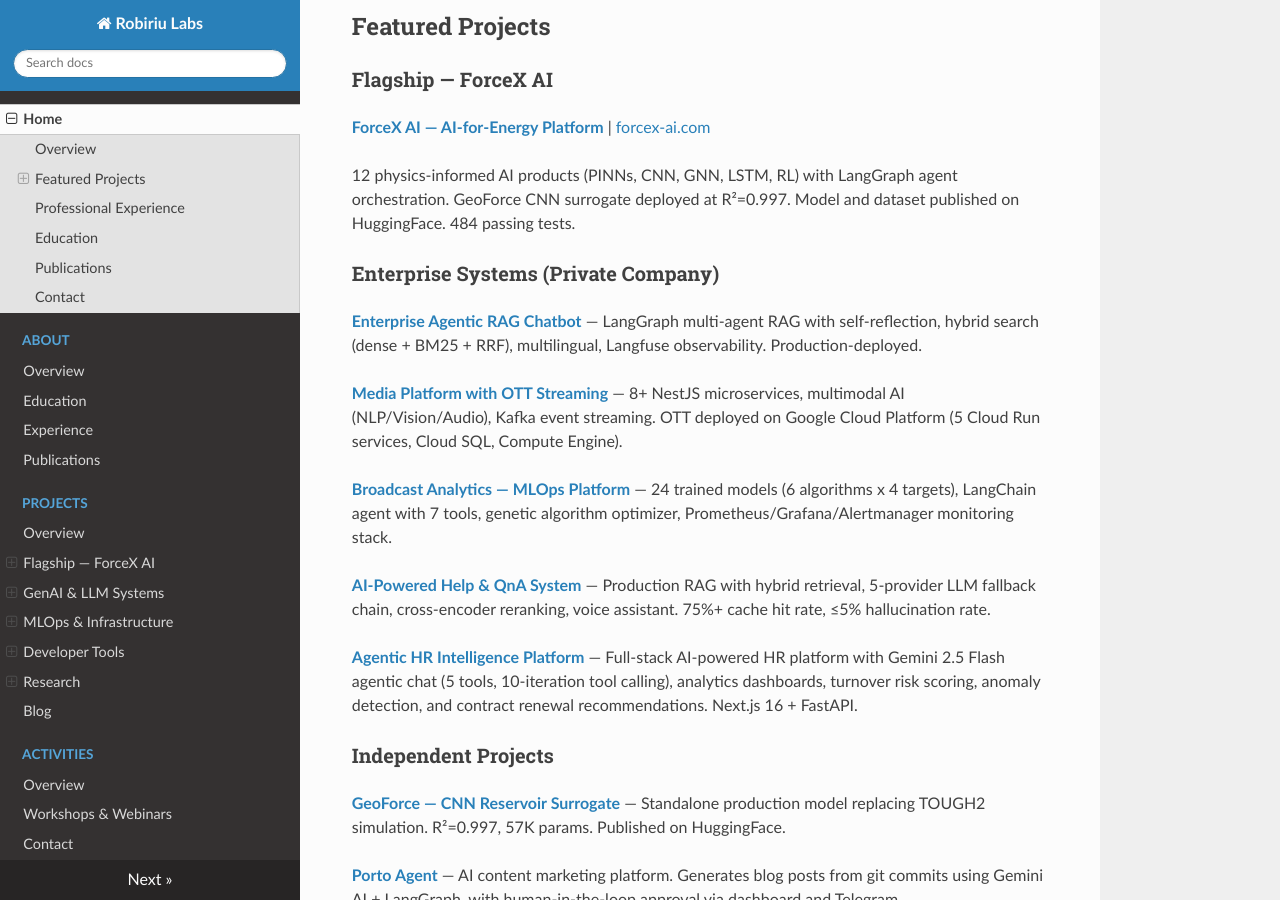
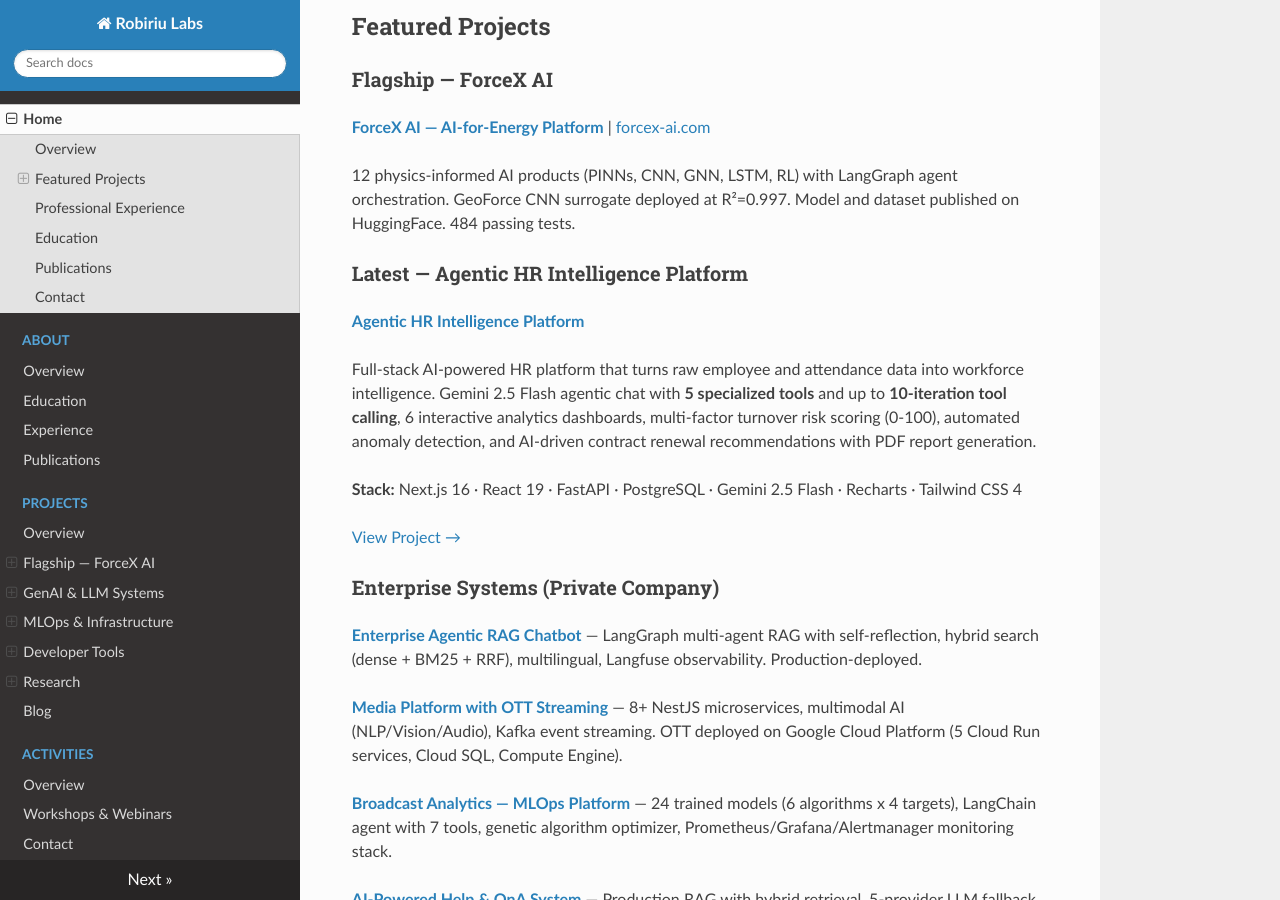
Before and after one commit to robiriu/robiriu.github.io, an MkDocs documentation site: the page built from docs/index.md, in a window 1280 px wide and 900 px high, scrolled down 861 px. Built offline with MkDocs 1.6.1, drawn with Linux system fonts in a browser that asks for light colours; nearby versions of some CDN libraries.

Commit message:
Move Agentic HR Platform to its own 'Latest' section on homepage
Give it a dedicated heading with expanded description and tech stack
so it stands out from the enterprise projects list.

Co-Authored-By: Claude Opus 4.6 <noreply@anthropic.com>

```diff
--- a/docs/index.md
+++ b/docs/index.md
@@ -28,6 +28,16 @@ My work spans:
 
 12 physics-informed AI products (PINNs, CNN, GNN, LSTM, RL) with LangGraph agent orchestration. GeoForce CNN surrogate deployed at R²=0.997. Model and dataset published on HuggingFace. 484 passing tests.
 
+### Latest — Agentic HR Intelligence Platform
+
+**[Agentic HR Intelligence Platform](projects/agentic-hr-platform.md)**
+
+Full-stack AI-powered HR platform that turns raw employee and attendance data into workforce intelligence. Gemini 2.5 Flash agentic chat with **5 specialized tools** and up to **10-iteration tool calling**, 6 interactive analytics dashboards, multi-factor turnover risk scoring (0-100), automated anomaly detection, and AI-driven contract renewal recommendations with PDF report generation.
+
+**Stack:** Next.js 16 · React 19 · FastAPI · PostgreSQL · Gemini 2.5 Flash · Recharts · Tailwind CSS 4
+
+[View Project →](projects/agentic-hr-platform.md)
+
 ### Enterprise Systems (Private Company)
 
 **[Enterprise Agentic RAG Chatbot](projects/enterprise-agentic-rag.md)** — LangGraph multi-agent RAG with self-reflection, hybrid search (dense + BM25 + RRF), multilingual, Langfuse observability. Production-deployed.
```
Also changed, not shown: other parts of docs/index.md (+0 -2 lines).
